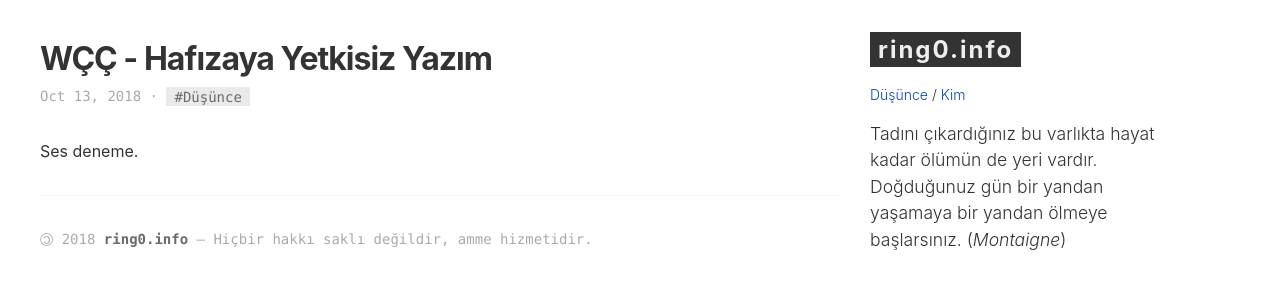
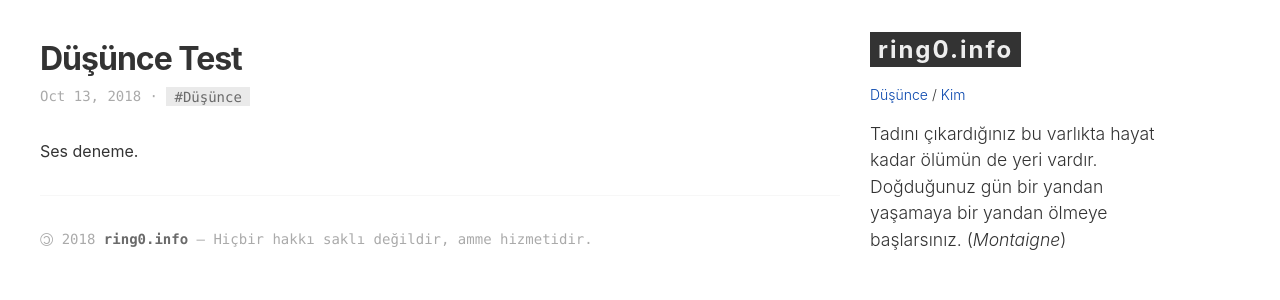
Before and after one commit to philophys/philophys.github.com, a Jekyll site: the page built from _posts/2018-10-13-dusunce-deneme.md, in a window 1280 px wide. Shown: the top 300 px of the page. Built offline with Jekyll 4.4.1, drawn with Linux system fonts in a browser that asks for light colours; comment, search, counter and statistics services are not loaded.

Commit message:
Update 2018-10-13-dusunce-deneme.md

```diff
--- a/_posts/2018-10-13-dusunce-deneme.md
+++ b/_posts/2018-10-13-dusunce-deneme.md
@@ -1,5 +1,5 @@
 ---
-title: WÇÇ - Hafızaya Yetkisiz Yazım
+title: Düşünce Test
 categories: Düşünce
 ---
 
```
